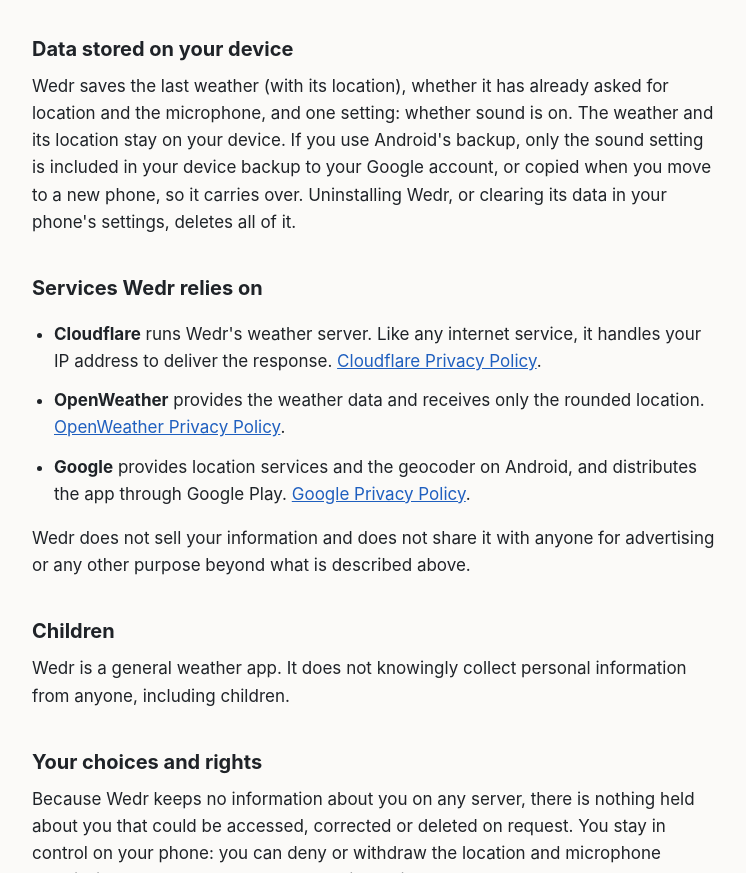
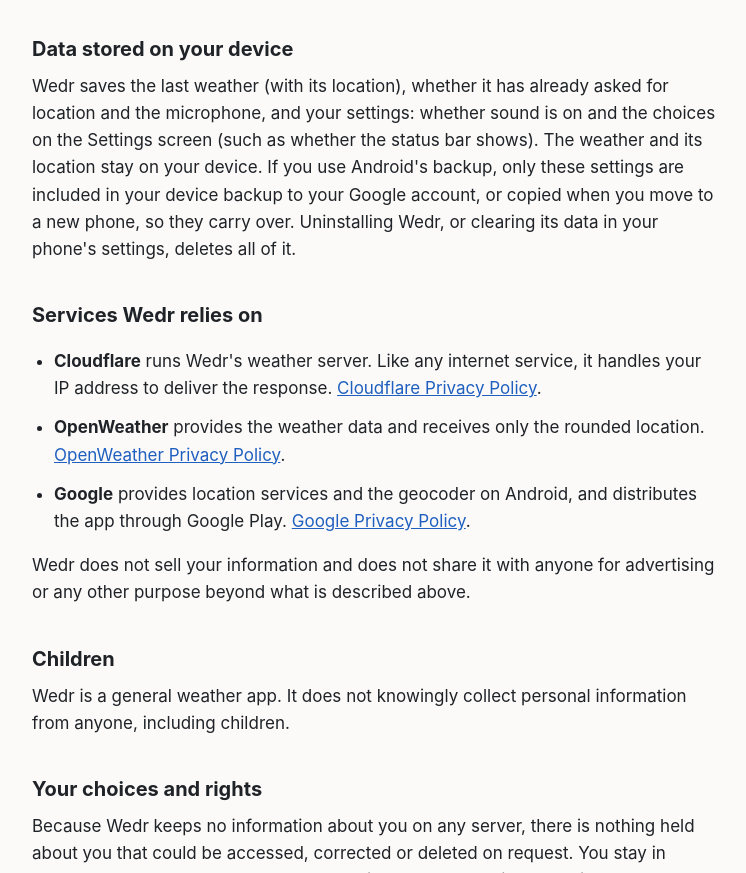
Before and after one commit to emanueldolo/wedr-privacy, a plain HTML site: page index.html in a window 1280 px wide. Shown: the part 1336-2209 px from the top of the page, without its empty margins (264-1010 px from the left). Drawn offline with Linux system fonts and the light colour scheme.

Commit message:
Backups also carry the choices on the Settings screen.

```diff
--- a/index.html
+++ b/index.html
@@ -82,9 +82,10 @@
 
   <h2>Data stored on your device</h2>
   <p>Wedr saves the last weather (with its location), whether it has already asked for location and the microphone,
-  and one setting: whether sound is on. The weather and its location stay on your device. If you
-  use Android's backup, only the sound setting is included in your device backup to your Google
-  account, or copied when you move to a new phone, so it carries over. Uninstalling Wedr, or
+  and your settings: whether sound is on and the choices on the Settings screen (such as whether
+  the status bar shows). The weather and its location stay on your device. If you use Android's
+  backup, only these settings are included in your device backup to your Google account, or
+  copied when you move to a new phone, so they carry over. Uninstalling Wedr, or
   clearing its data in your phone's settings, deletes all of it.</p>
 
   <h2>Services Wedr relies on</h2>
```
